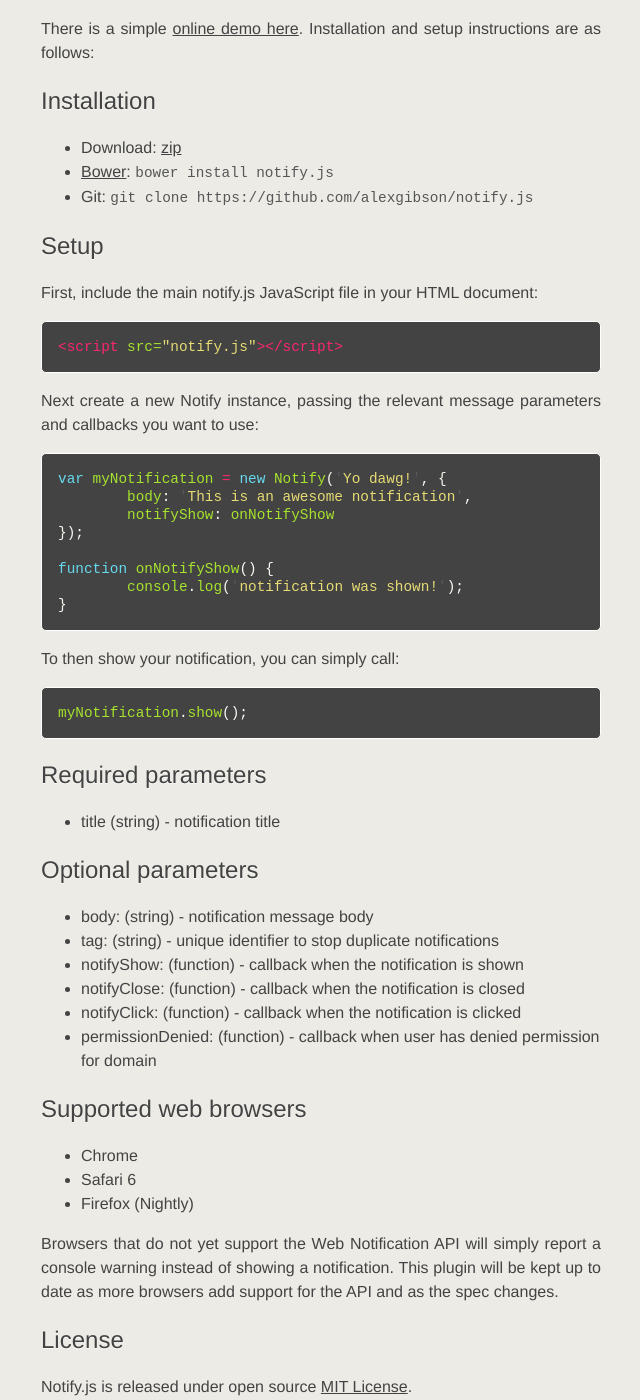
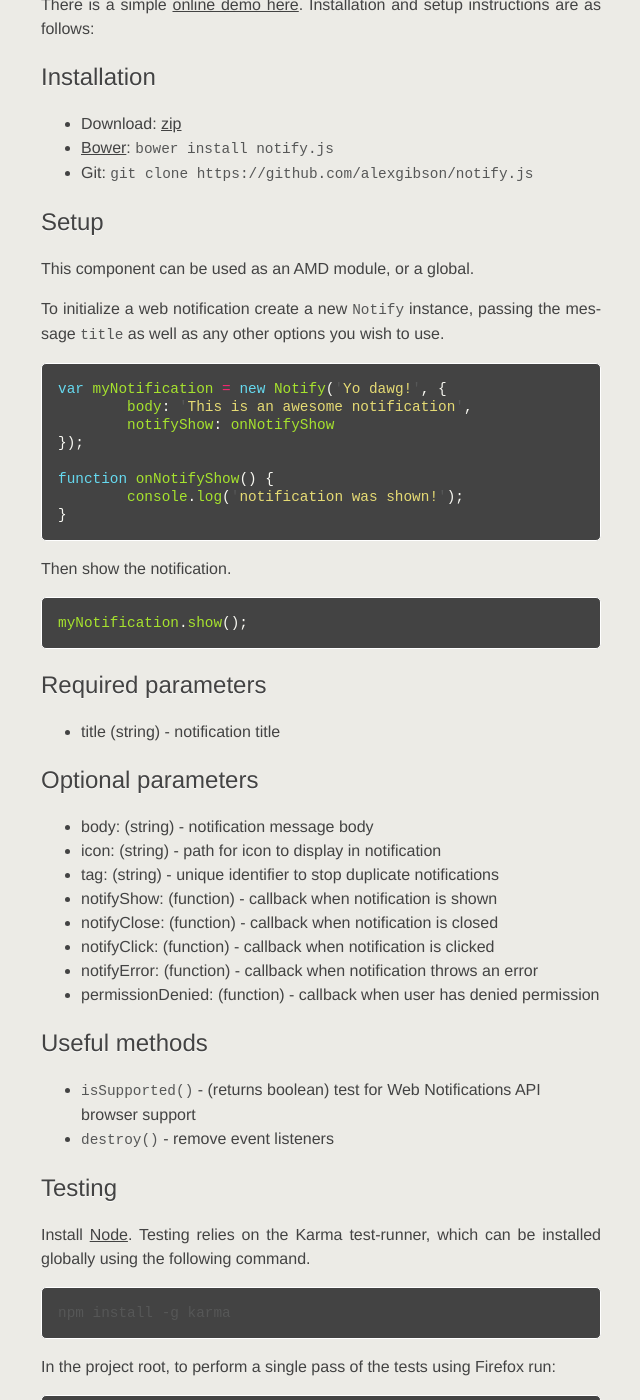
Before and after one commit to alexgibson/alxgbsn.co.uk, a Jekyll site: the page built from _posts/2013-02-20-notify-js-a-handy-wrapper-for-the-web-notifications-api.md, in a window 1280 px wide and 1400 px high, scrolled down 475 px. Shown: the whole window, without its empty margins (319-959 px from the left). Built offline with Jekyll 4.4.1, drawn with Linux system fonts in a browser that asks for light colours; Markdown is read by kramdown in place of the engine named in the settings; comment, search, counter and statistics services are not loaded; some of the changed text lies outside the part shown.

Commit message:
Update notify.js post

````diff
--- a/_posts/2013-02-20-notify-js-a-handy-wrapper-for-the-web-notifications-api.md
+++ b/_posts/2013-02-20-notify-js-a-handy-wrapper-for-the-web-notifications-api.md
@@ -5,11 +5,11 @@
 desc: A JavaScript plugin that provides a simplified wrapper for using the Web Notifications API.
 ---
 
-I recently spent some time getting to grips with the [Web Notifications API](http://www.w3.org/TR/notifications/), which is currently supported in Chrome, Safari 6, and just recently in Firefox nightly builds. It enables you to create growl-style notifications for web applications, and if you're on OSX it integrates really nicely with Notification Centre.
+I recently spent some time getting to grips with the [Web Notifications API](http://www.w3.org/TR/notifications/), which is currently supported in Chrome, Safari 6, and just recently in Firefox. It enables you to create growl-style notifications for web applications, and if you're on OSX it integrates really nicely with Notification Centre.
 
 I wanted to create something that I could easily resuse in different projects, so I wrote a JavaScript plugin called [Notify.js](https://github.com/alexgibson/notify.js) that acts as a simplified wrapper for the API.
 
-Notify.js automatically handles requesting user permission and associated API events for you. It also goes some way toward bridging the gap between the current WebKit implementation and what's in the official W3C specification.
+Notify.js automatically handles requesting user permission and associated Web Notification API events, as well as adding a few extra convenience methods.
 
 There is a simple [online demo here](http://alxgbsn.co.uk/notify.js/). Installation and setup instructions are as follows:
 
@@ -23,13 +23,9 @@
 Setup
 ---------
 
-First, include the main notify.js JavaScript file in your HTML document:
+This component can be used as an AMD module, or a global.
 
-{% highlight html %}
-<script src="notify.js"></script>
-{% endhighlight %}
-
-Next create a new Notify instance, passing the relevant message parameters and callbacks you want to use:
+To initialize a web notification create a new `Notify` instance, passing the message `title` as well as any other options you wish to use.
 
 {% highlight javascript %}
 var myNotification = new Notify('Yo dawg!', {
@@ -42,7 +38,7 @@
 }
 {% endhighlight %}
 
-To then show your notification, you can simply call:
+Then show the notification.
 
 {% highlight javascript %}
 myNotification.show();
@@ -57,20 +53,43 @@
 -------------------
 
 * body: (string) - notification message body
+* icon: (string) - path for icon to display in notification
 * tag: (string) - unique identifier to stop duplicate notifications
-* notifyShow: (function) - callback when the notification is shown
-* notifyClose: (function) - callback when the notification is closed
-* notifyClick: (function) - callback when the notification is clicked
-* permissionDenied: (function) - callback when user has denied permission for domain
+* notifyShow: (function) - callback when notification is shown
+* notifyClose: (function) - callback when notification is closed
+* notifyClick: (function) - callback when notification is clicked
+* notifyError: (function) - callback when notification throws an error
+* permissionDenied: (function) - callback when user has denied permission
 
-Supported web browsers
-----------------------
+Useful methods
+--------------
+
+* `isSupported()` - (returns boolean) test for Web Notifications API browser support
+* `destroy()` - remove event listeners
+
+Testing
+-------
+
+Install [Node](http://nodejs.org). Testing relies on the Karma test-runner, which can be installed globally using the following command.
+
+```
+npm install -g karma
+```
+
+In the project root, to perform a single pass of the tests using Firefox run:
+
+```
+npm test
+```
+
+Browser support
+---------------------------------------
 
 - Chrome
-- Safari 6
-- Firefox (Nightly)
+- Safari
+- Firefox
+- Firefox Mobile (Android)
 
-Browsers that do not yet support the Web Notification API will simply report a console warning instead of showing a notification. This plugin will be kept up to date as more browsers add support for the API and as the spec changes.
 
 License
 -------
````
Also changed, not shown: 3 other files.
